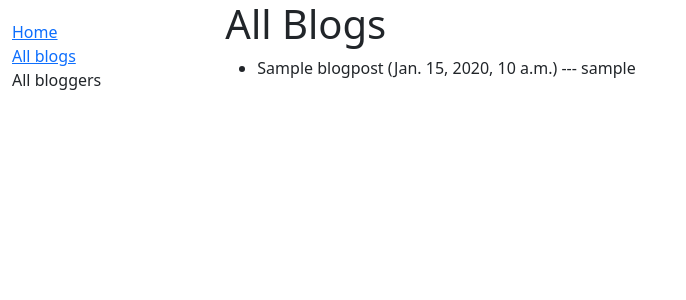
After one commit to Saialee/diyblog, a Django app: page /blog/blogs/ in a window 1280 px wide. The commit adds this page. Shown: the top 300 px of the page, without its empty margins (0-686 px from the left). Run offline with Django 5.2, Linux system fonts and the light colour scheme; tables that the repository leaves empty hold one stand-in row (values such as "Sample post").

Commit message:
Just added the Blogs views which shows all blogs, need to add urls for the blog post detail and author or blogger

```diff
--- a/blog/models.py
+++ b/blog/models.py
@@ -2,6 +2,7 @@ from django.db import models
 from django.urls import reverse
 from django.contrib.auth.models import User
 from django.db.models import CASCADE
+from django.utils import timezone
 
 # Create your models here.
 
--- a/blog/templates/basic_generic.html
+++ b/blog/templates/base_generic.html
@@ -23,21 +23,8 @@
           {% block sidebar %}
             <ul class="sidebar-nav">
               <li><a href="{% url 'index' %}">Home</a></li>
-              <li><a href="{% url 'blog-list' %}">All blogs</a></li>
-              <li><a href="{% url 'blogger-list' %}">All bloggers</a></li>
-
-              {% if user.is_authenticated %}
-                <li>User: {{ user.get_username }}</li>
-
-                <li>
-                  <form method="post" action="{% url 'logout' %}">
-                    {% csrf_token %}
-                    <button type="submit" class="btn btn-link">Logout</button>
-                  </form>
-                </li>
-              {% else %}
-                <li><a href="{% url 'login' %}?next={{ request.path }}">Login</a></li>
-              {% endif %}
+              <li><a href="{% url 'blogs' %}">All blogs</a></li>
+              <li>All bloggers</li>
             </ul>
           {% endblock %}
         </div>
--- /dev/null
+++ b/blog/templates/blog/blogs.html
@@ -0,0 +1,16 @@
+{% extends "base_generic.html" %}
+
+{% block content %}
+
+<h1> All Blogs </h1>
+
+{% if blogposts %}
+    <ul>
+        {% for blogpost in blogposts %}
+        <li>{{ blogpost.title }} ({{ blogpost.post_date }}) --- {{ blogpost.author }}</li>
+        {% endfor %}
+    </ul>
+
+
+{% endif %}
+{% endblock %}
--- a/blog/templates/index.html
+++ b/blog/templates/index.html
@@ -6,10 +6,10 @@
     Welcome to The Mini Blog, a website developed by
     <em>Saisha</em>!</p>
   <h2>Dynamic content</h2>
-  <p>The library has the following record counts:</p>
+  <p>These are the number of blogs and bloggers we house:</p>
   <ul>
-    <li><strong>Blogs:</strong> {{ num_books }}</li>
-    <li><strong>Bloggers:</strong> {{ num_instances }}</li>
+    </a><li><strong>Blogs:</strong> {{ num_blogs }}</li>
+    <li><strong>Bloggers:</strong> {{ num_bloggers }}</li>
   </ul>
   <p>
   You have visited this page {{ num_visits }} time{{ num_visits|pluralize }}.
--- a/blog/urls.py
+++ b/blog/urls.py
@@ -4,6 +4,9 @@ from . import views
 urlpatterns = [
 
     path('', views.index, name='index'),
+    path('blogs/', views.BlogPostListView.as_view(), name='blogs'),
+    path('blogpost/<int:pk>/', views.BlogPostDetailView.as_view(), name='blogpost-detail'),
+    #path('bloggers/', views.BloggerListView.as_view(), name=blogger-list'),
 
 
 ]
--- a/blog/views.py
+++ b/blog/views.py
@@ -1,4 +1,5 @@
 from django.shortcuts import render
+from django.views import generic
 from .models import Blogger, BlogPost, Comment
 
 # Create your views here.
@@ -10,10 +11,28 @@ def index(request):
     num_blogs = BlogPost.objects.all().count()
     num_bloggers = Blogger.objects.all().count()
 
+    # Number of visits to this view, as counted in the session variable.
+    num_visits = request.session.get('num_visits', 0)
+    num_visits += 1
+    request.session['num_visits'] = num_visits
+
+
     context = {
         'num_blogs': num_blogs,
-        'num_bloggers': num_bloggers
+        'num_bloggers': num_bloggers,
+        'num_visits': num_visits
     }
 
 
     return render(request, "index.html", context=context)
+
+#BlogPost List View
+class BlogPostListView(generic.ListView):
+    model = BlogPost
+    template_name = "blog/blogs.html"
+    context_object_name = 'blogposts'
+    paginate_by = 5
+
+class BlogPostDetailView(generic.DetailView):
+    model = BlogPost
+    template_name = "blog/blogpost_detail.html"
--- a/diyblog/settings.py
+++ b/diyblog/settings.py
@@ -55,7 +55,7 @@ ROOT_URLCONF = 'diyblog.urls'
 TEMPLATES = [
     {
         'BACKEND': 'django.template.backends.django.DjangoTemplates',
-        'DIRS': [],
+        'DIRS': [BASE_DIR / 'blog' / 'templates'],
         'APP_DIRS': True,
         'OPTIONS': {
             'context_processors': [
```
